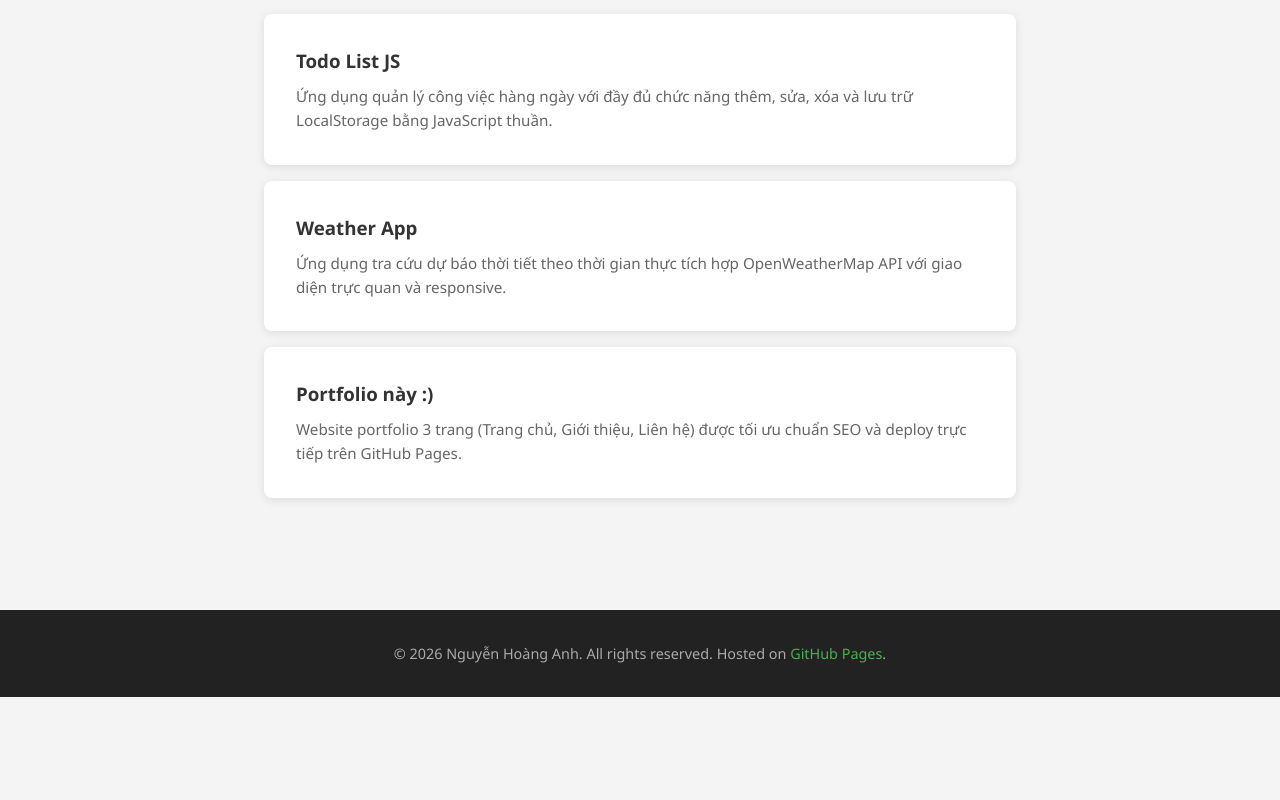
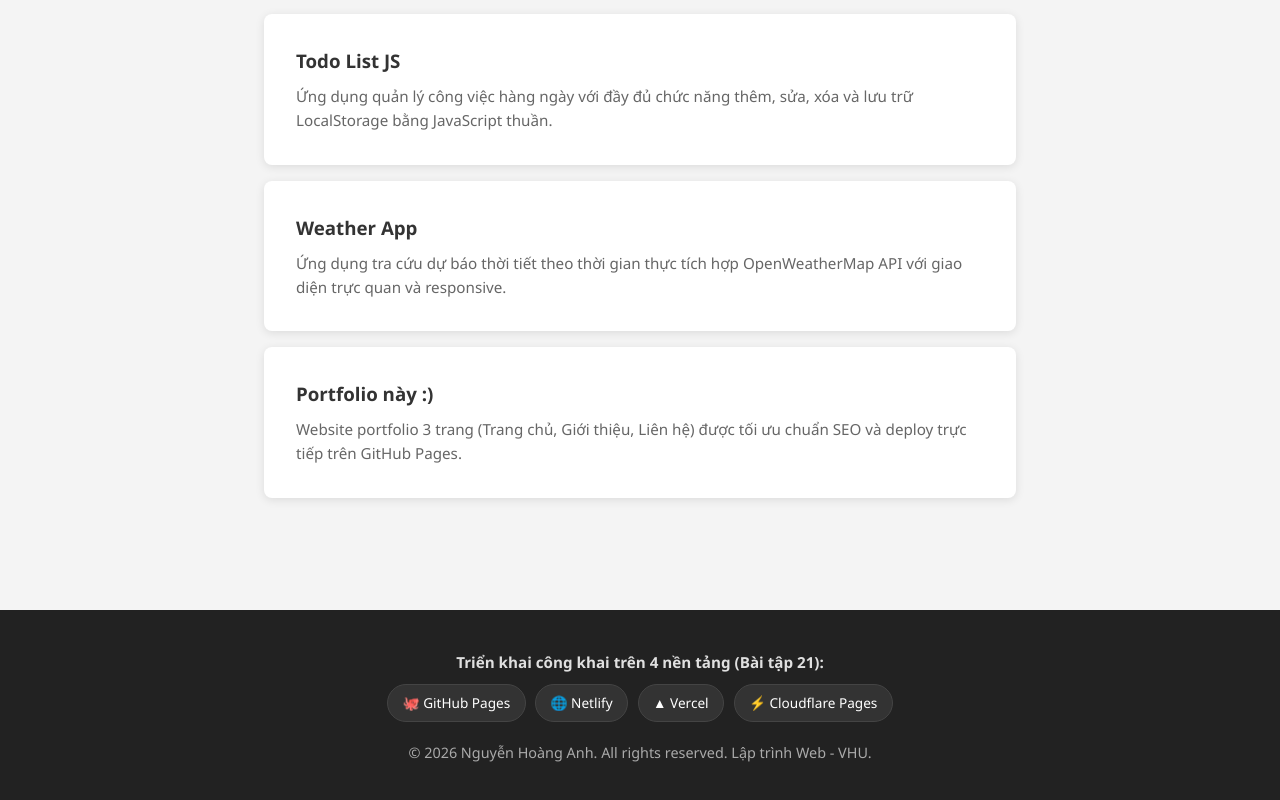
Before and after one commit to whqnanh/my-portfolio, a plain HTML site: page index.html in a window 1280 px wide. Shown: the part 538-1338 px from the top of the page. Before the commit the page ends 1235 px from the top, so only its background shows below. Drawn offline with Linux system fonts and the light colour scheme.

Commit message:
feat: Cap nhat giao dien footer lien ket 4 nen tang deployment - Bai tap 21

```diff
--- a/css/style.css
+++ b/css/style.css
@@ -212,7 +212,7 @@ section h2 {
 
 footer {
     text-align: center;
-    padding: 2rem 1rem;
+    padding: 2.5rem 1rem;
     background: #222;
     color: #aaa;
     font-size: 0.9rem;
@@ -224,6 +224,66 @@ footer a {
     text-decoration: none;
 }
 
+/* Deployment Badges */
+.deploy-platforms {
+    margin-bottom: 1.2rem;
+}
+
+.deploy-platforms p {
+    color: #e0e0e0;
+    margin-bottom: 0.6rem;
+    font-size: 0.95rem;
+}
+
+.platform-links {
+    display: flex;
+    justify-content: center;
+    flex-wrap: wrap;
+    gap: 0.6rem;
+    margin-top: 0.5rem;
+}
+
+.platform-badge {
+    display: inline-flex;
+    align-items: center;
+    padding: 0.45rem 0.9rem;
+    border-radius: 20px;
+    background: #333;
+    color: #fff !important;
+    font-size: 0.85rem;
+    font-weight: 500;
+    text-decoration: none;
+    border: 1px solid #444;
+    transition: all 0.25s ease;
+}
+
+.platform-badge:hover {
+    transform: translateY(-2px);
+    box-shadow: 0 4px 10px rgba(0, 0, 0, 0.3);
+}
+
+.platform-badge.gh:hover {
+    background: #24292e;
+    border-color: #6e5494;
+}
+
+.platform-badge.netlify:hover {
+    background: #00ad9f;
+    border-color: #00c7b7;
+    color: #111 !important;
+}
+
+.platform-badge.vercel:hover {
+    background: #000;
+    border-color: #fff;
+}
+
+.platform-badge.cf:hover {
+    background: #f38020;
+    border-color: #faad3f;
+    color: #111 !important;
+}
+
 @media (max-width: 600px) {
     .about-intro {
         flex-direction: column;
--- a/index.html
+++ b/index.html
@@ -37,7 +37,16 @@
     </section>
 
     <footer>
-        <p>© 2026 Nguyễn Hoàng Anh. All rights reserved. Hosted on <a href="https://pages.github.com/" target="_blank">GitHub Pages</a>.</p>
+        <div class="deploy-platforms">
+            <p><strong>Triển khai công khai trên 4 nền tảng (Bài tập 21):</strong></p>
+            <div class="platform-links">
+                <a href="https://whqnanh.github.io/my-portfolio/" target="_blank" class="platform-badge gh">🐙 GitHub Pages</a>
+                <a href="https://whqnanh-portfolio.netlify.app" target="_blank" class="platform-badge netlify">🌐 Netlify</a>
+                <a href="https://whqnanh-portfolio.vercel.app" target="_blank" class="platform-badge vercel">▲ Vercel</a>
+                <a href="https://whqnanh-portfolio.pages.dev" target="_blank" class="platform-badge cf">⚡ Cloudflare Pages</a>
+            </div>
+        </div>
+        <p style="margin-top: 1rem;">© 2026 Nguyễn Hoàng Anh. All rights reserved. Lập trình Web - VHU.</p>
     </footer>
 
     <script src="js/script.js"></script>
```
Also changed, not shown: about.html (+10 -1 lines), contact.html (+10 -1 lines), 1 other file.
